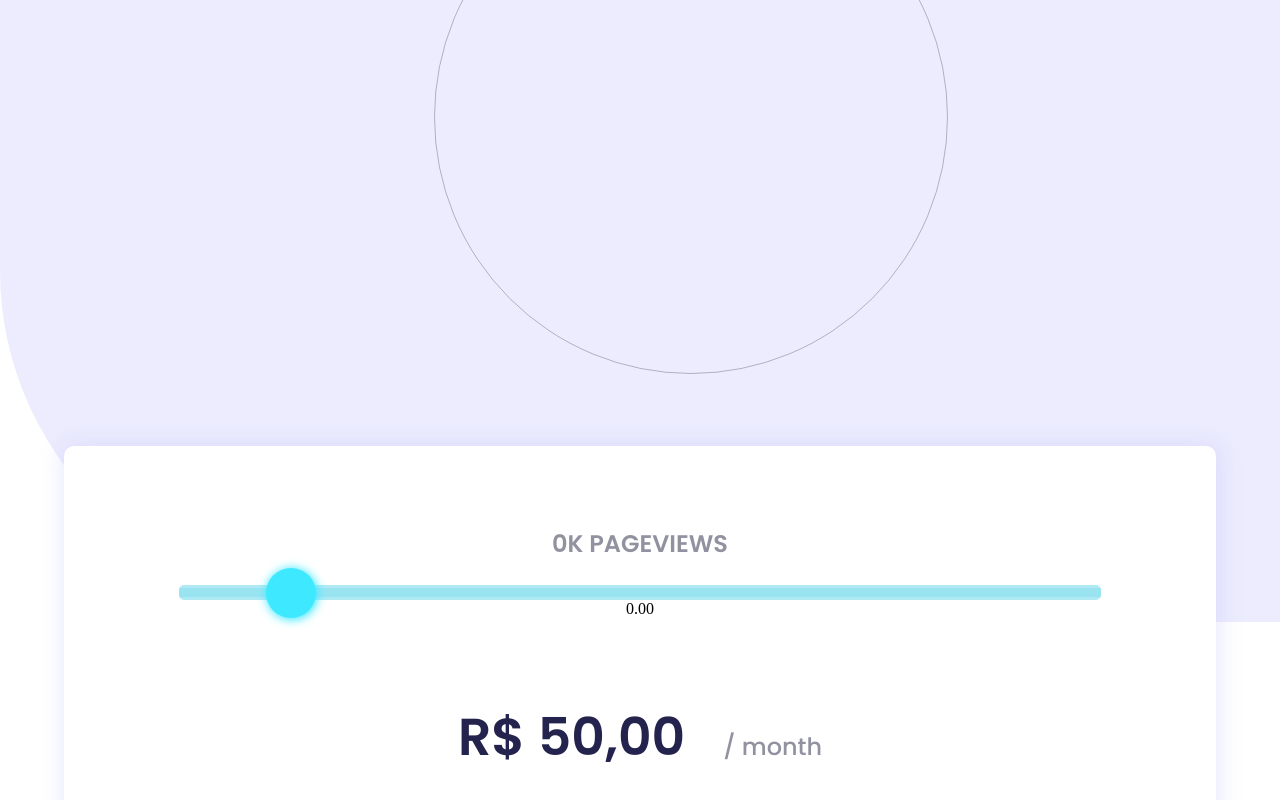
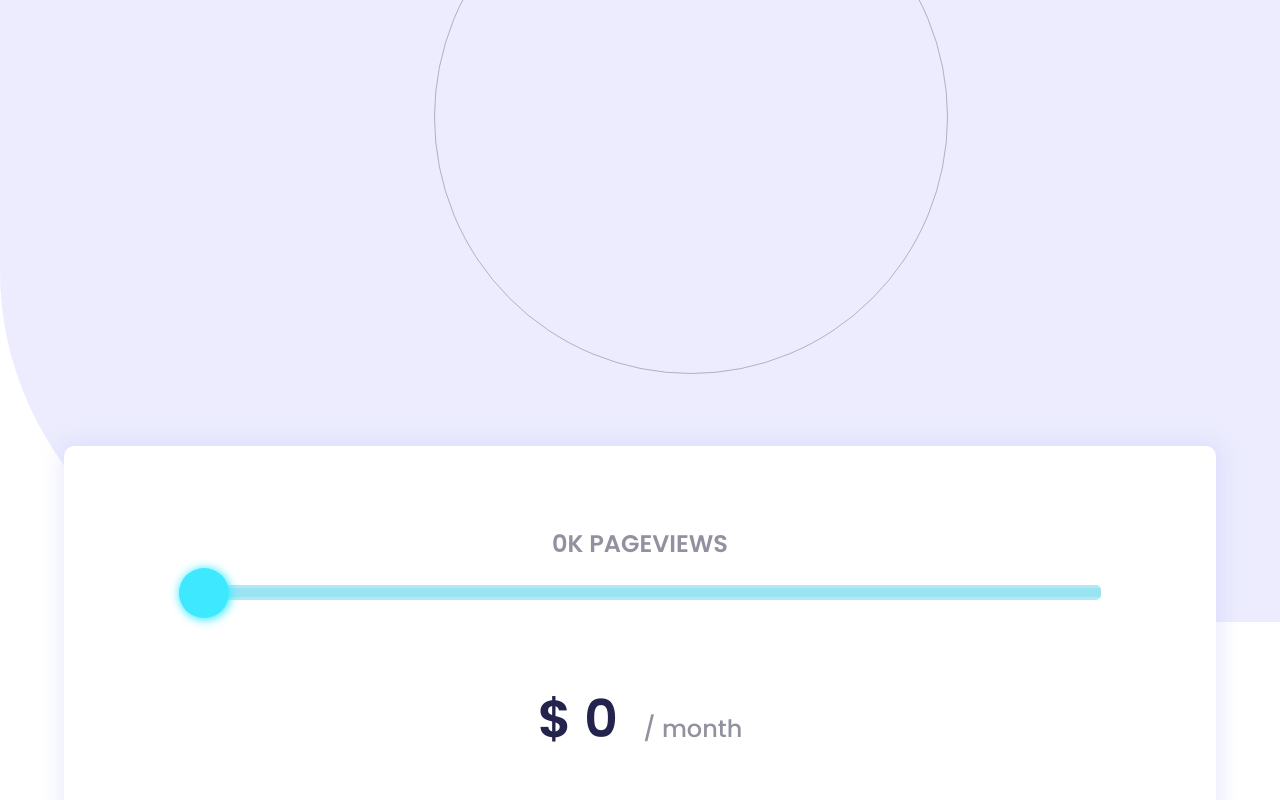
Before and after one commit to KauanLazzarin/Interactive-Pricing, a React (Create React App) app: page / in a window 1280 px wide. Shown: the part 546-1346 px from the top of the page. Built offline with nearby package versions, Linux system fonts and the light colour scheme.

Commit message:
pricing context created

```diff
--- a/src/components/Main/Input/Input.jsx
+++ b/src/components/Main/Input/Input.jsx
@@ -1,13 +1,16 @@
 import React from 'react';
+import { priceContext } from '../../../contexts/PricingContext';
 import styles from './Input.module.css';
 
 export default function Input () {
     const [inputValue, setInputValue] = React.useState(0);
     const [priceValue, setPriceValue] = React.useState(0);
+    const context = React.useContext(priceContext);
 
     React.useEffect(() => {
-        const mensalPrice = inputValue / 22;
+        const mensalPrice = inputValue * 0.28;
         setPriceValue(mensalPrice.toFixed(2));
+        context.setCurrentPrice(priceValue);
     }, [inputValue]);
 
     function handleChangeValue ({target}) {
@@ -18,9 +21,8 @@ export default function Input () {
         <header className={styles.inputContainer}>
             <h2>{inputValue}K PAGEVIEWS</h2>
 
-            <input type="range" min="0" max="500" id="rangeInput" onChange={handleChangeValue} />
+            <input type="range" min="0" max="500" value={0} id="rangeInput" onChange={handleChangeValue} />
 
-            {priceValue}
         </header>
     );
 };
--- a/src/components/Main/Main.jsx
+++ b/src/components/Main/Main.jsx
@@ -1,12 +1,15 @@
+import PricingContext from '../../contexts/PricingContext';
 import Input from './Input/Input';
 import styles from './Main.module.css';
 import Pricing from './Pricing/Pricing';
 
 export default function Main () {
     return (
-        <main className={styles.mainContainer}>
-            <Input />
-            <Pricing />
-        </main>
+        <PricingContext>
+            <main className={styles.mainContainer}>
+                <Input />
+                <Pricing />
+            </main>
+        </PricingContext>
     );
 };
--- a/src/components/Main/Pricing/Pricing.jsx
+++ b/src/components/Main/Pricing/Pricing.jsx
@@ -1,8 +1,10 @@
 import React from 'react';
 import styles from './Pricing.module.css';
+import {priceContext} from './../../../contexts/PricingContext';
 
 export default function Pricing () {
     const buttonRef = React.useRef();
+    const context = React.useContext(priceContext);
 
     function setButtonActive ({target}) {
         target.classList.toggle('slide');
@@ -11,7 +13,7 @@ export default function Pricing () {
 
     return (
         <div className={styles.pricingContainer}>
-            <h3>R$ 50,00 <small>/ month</small></h3>
+            <h3>$ {context.currentPrice}<small>/ month</small></h3>
 
             <div className={styles.optionContainer}>
                 <div className={styles.switch}  onClick={setButtonActive}>
--- /dev/null
+++ b/src/contexts/PricingContext.jsx
@@ -0,0 +1,16 @@
+import React from 'react';
+
+export const priceContext = React.createContext({});
+
+export default function PricingContext ({children}) {
+    const [currentPrice, setCurrentPrice] = React.useState(0);
+
+    return (
+        <priceContext.Provider value={{
+            setCurrentPrice,
+            currentPrice
+        }}>
+            {children}
+        </priceContext.Provider>
+    )
+};
```
